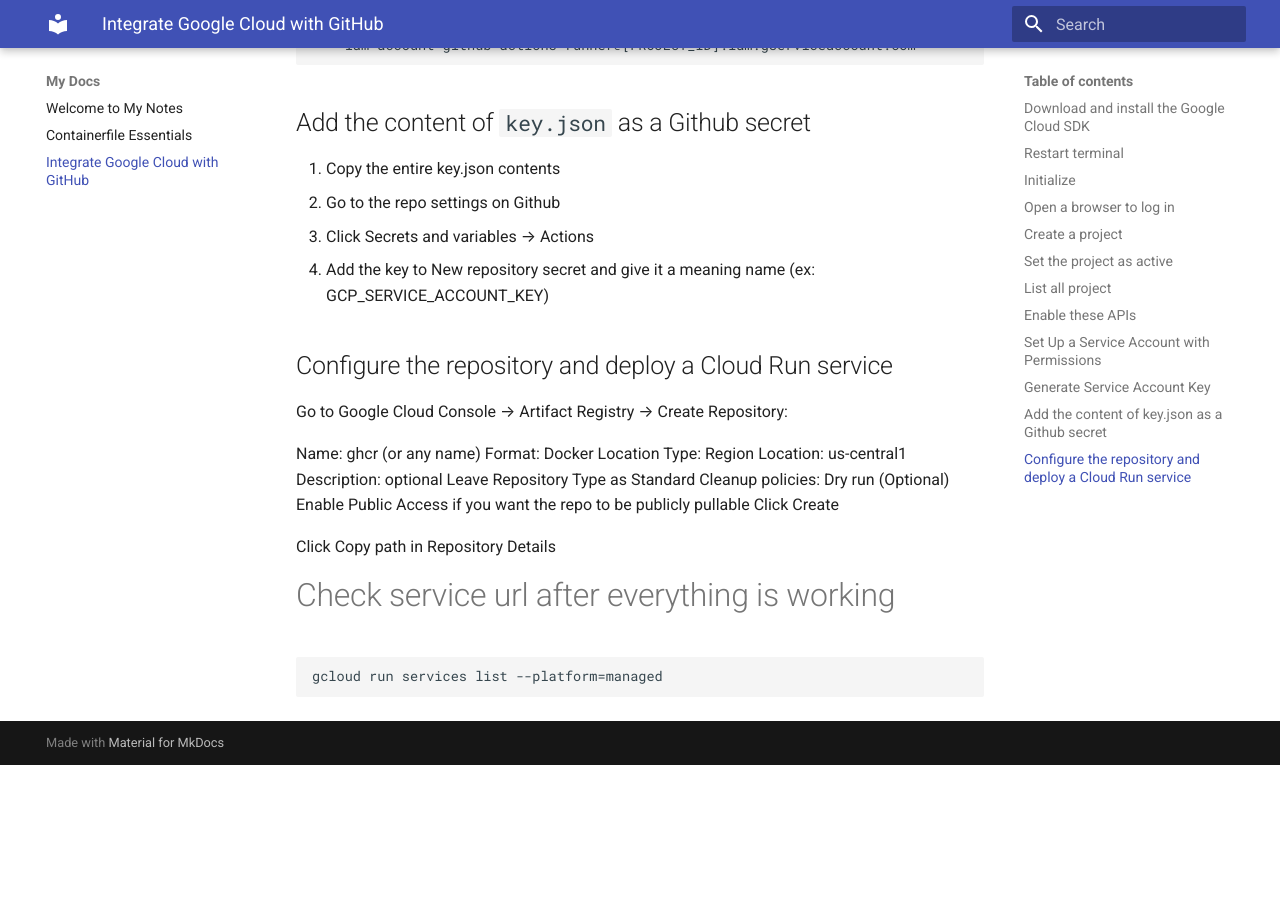
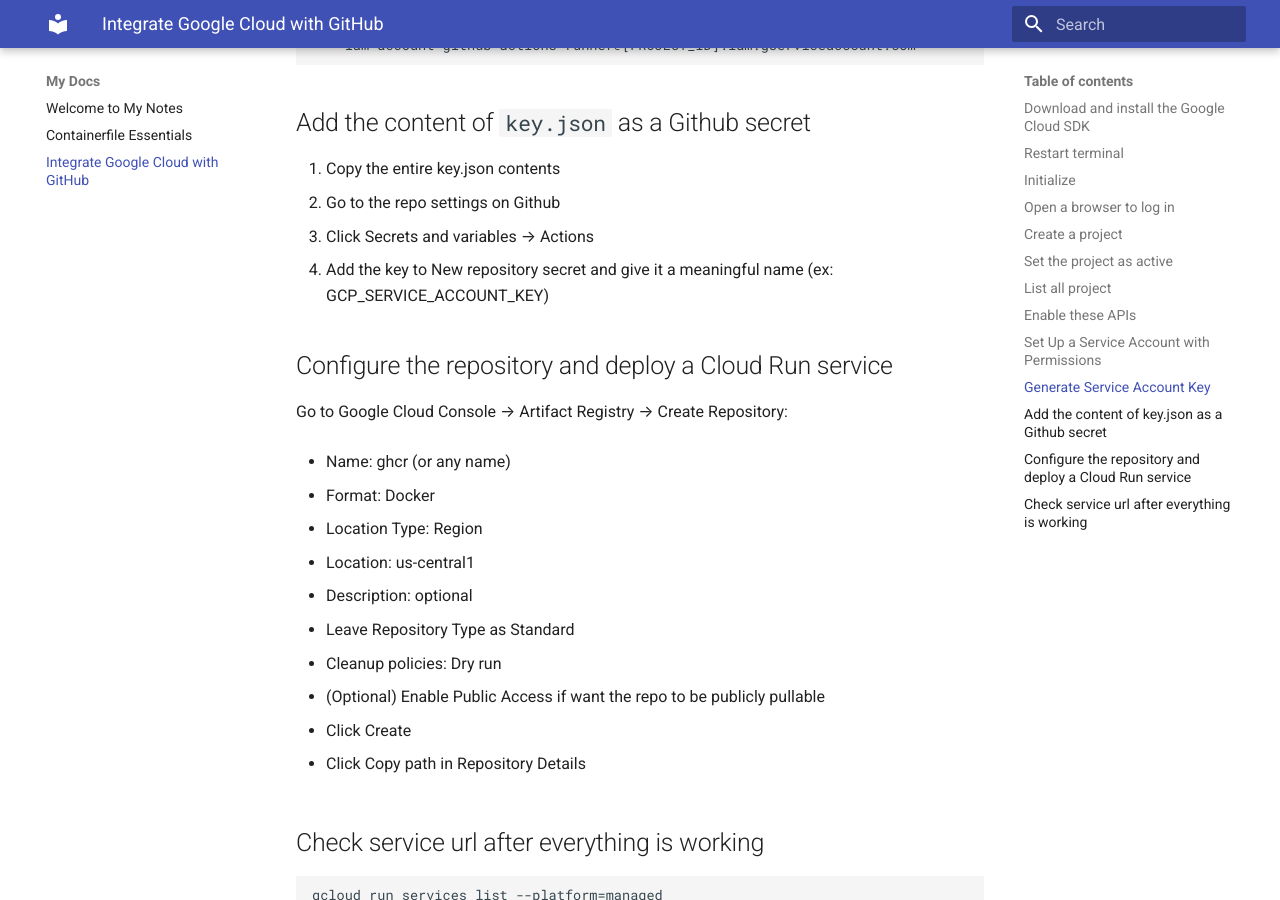
Before and after one commit to jojiangio/mkdocs-site, an MkDocs documentation site: the page built from docs/set-cloud-run.md, in a window 1280 px wide and 900 px high, scrolled down 1708 px. Built offline with MkDocs 1.6.1 and Material for MkDocs 9.7.7, drawn with Linux system fonts in a browser that asks for light colours; before the commit the page ends 2473 px from its top, so only the background shows below that.

Commit message:
Syntax fix

````diff
--- a/docs/set-cloud-run.md
+++ b/docs/set-cloud-run.md
@@ -73,25 +73,33 @@ gcloud iam service-accounts keys create key.json \
 1. Copy the entire key.json contents
 2. Go to the repo settings on Github
 3. Click Secrets and variables → Actions
-4. Add the key to New repository secret and give it a meaning name (ex: GCP_SERVICE_ACCOUNT_KEY)
+4. Add the key to New repository secret and give it a meaningful name (ex: GCP_SERVICE_ACCOUNT_KEY)
 
 ## Configure the repository and deploy a Cloud Run service
 
 Go to Google Cloud Console → Artifact Registry → Create Repository:
 
-Name: ghcr (or any name)
-Format: Docker
-Location Type: Region
-Location: us-central1
-Description: optional
-Leave Repository Type as Standard
-Cleanup policies: Dry run
-(Optional) Enable Public Access if you want the repo to be publicly pullable
-Click Create
+- Name: ghcr (or any name)
 
-Click Copy path in Repository Details
+- Format: Docker
 
-# Check service url after everything is working
+- Location Type: Region
+
+- Location: us-central1
+
+- Description: optional
+
+- Leave Repository Type as Standard
+
+- Cleanup policies: Dry run
+
+- (Optional) Enable Public Access if want the repo to be publicly pullable
+
+- Click Create
+
+- Click Copy path in Repository Details
+
+## Check service url after everything is working
 ```bash
 gcloud run services list --platform=managed
 ```
````
